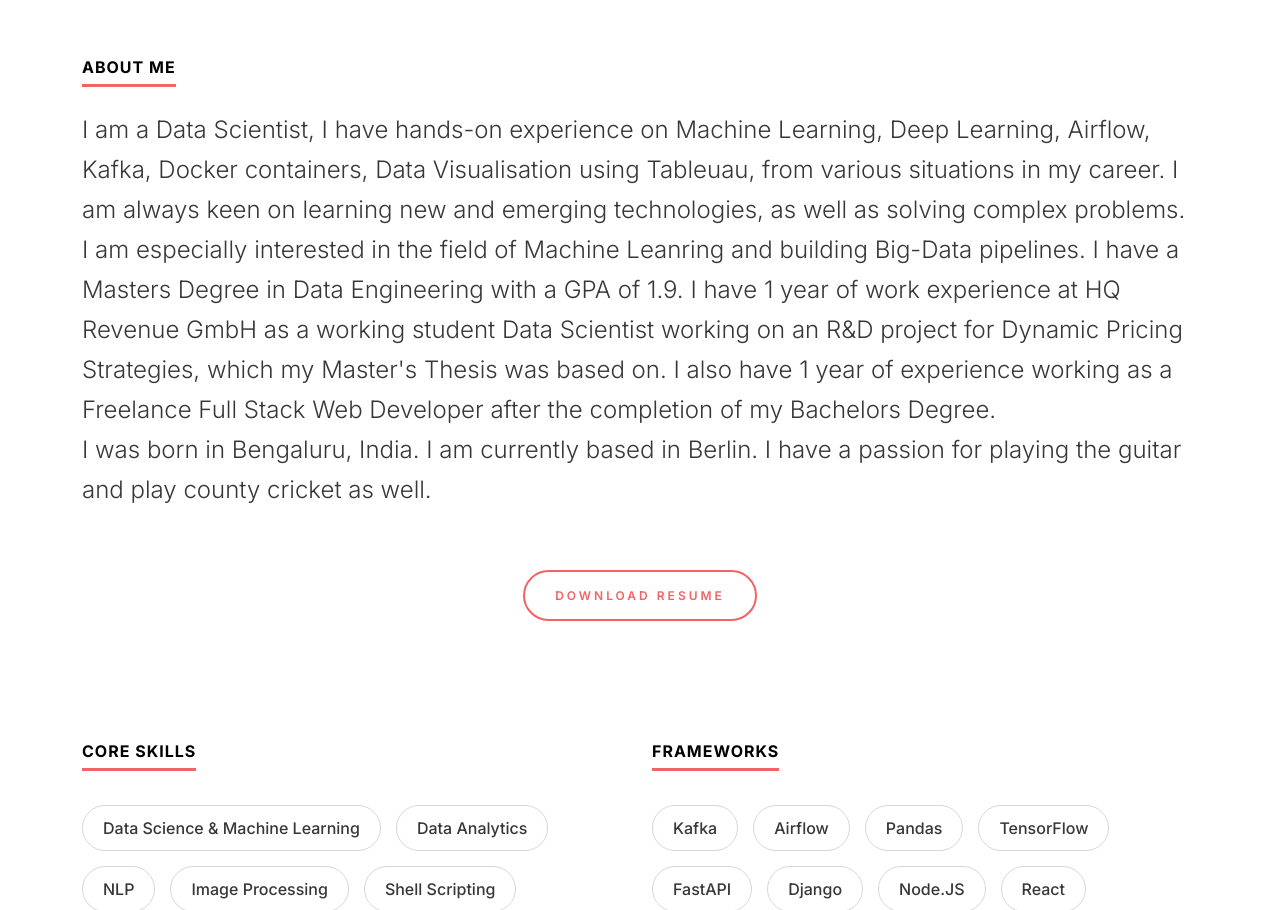
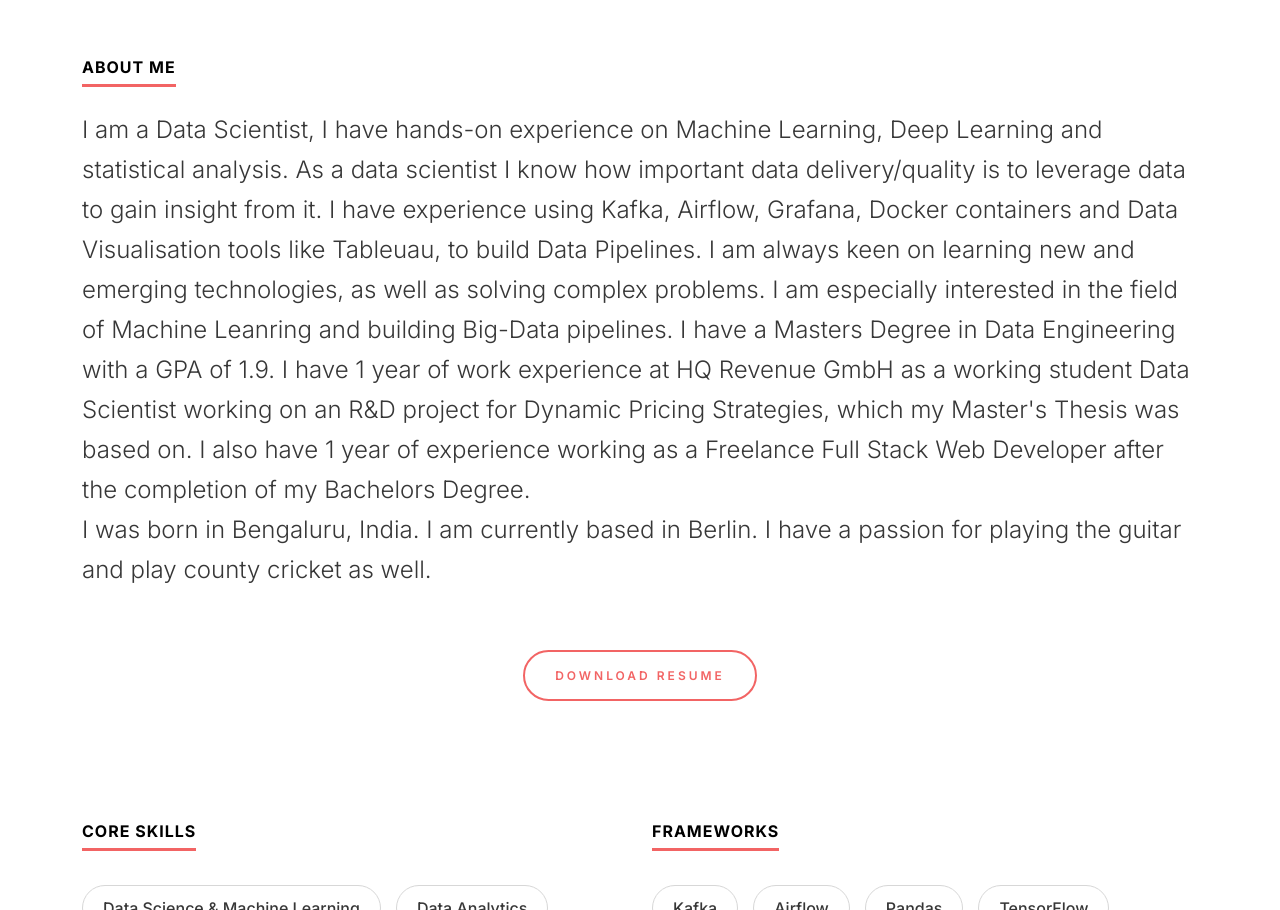
Before and after one commit to kaushikdayalan/kaushikdayalan.github.io, a plain HTML site: page index.html in a window 1280 px wide. Shown: the part 634-1544 px from the top of the page. Drawn offline with nearby package versions, Linux system fonts and the light colour scheme.

Commit message:
updated bio

```diff
--- a/index.html
+++ b/index.html
@@ -55,7 +55,7 @@
             <section>
                 <h1>
                   <span>HI THERE</span>
-                  I’m Kaushik Dayalan<br> DATA SCIENTIST / DATA ENGINEER based in BERLIN.
+                  I’m Kaushik Dayalan<br> Data Scientist based in Berlin.
                 </h1>
                <!--- <ul class="ds-numbervalulist">
                   <li>
@@ -76,11 +76,14 @@
         <section>
             <h2 class="ds-heading">About Me</h2>
             <p>I am a Data Scientist, I have hands-on experience on Machine Learning,
-               Deep Learning, Airflow, Kafka, Docker containers, Data Visualisation using Tableuau,
-              from various situations in my career. I am always keen on learning
-            new and emerging technologies, as well as solving complex problems. I am
-            especially interested in the field of Machine Leanring and building Big-Data
-            pipelines. I have a Masters Degree in Data Engineering with a GPA of 1.9.
+               Deep Learning and statistical analysis. As a data scientist I know how important
+               data delivery/quality is to leverage data to gain insight from it.
+               I have experience using Kafka, Airflow, Grafana, Docker containers
+               and Data Visualisation tools like Tableuau, to build Data Pipelines.
+               I am always keen on learning new and emerging technologies, as
+               well as solving complex problems. I am especially interested in the field of
+               Machine Leanring and building Big-Data pipelines. I have a
+               Masters Degree in Data Engineering with a GPA of 1.9.
               I have 1 year of work experience at HQ Revenue GmbH as a working student
               Data Scientist working on an R&D project for Dynamic Pricing Strategies,
               which my Master's Thesis was based on. I also have 1 year of experience
```
Lines whose indentation alone changed are shown as unchanged.
